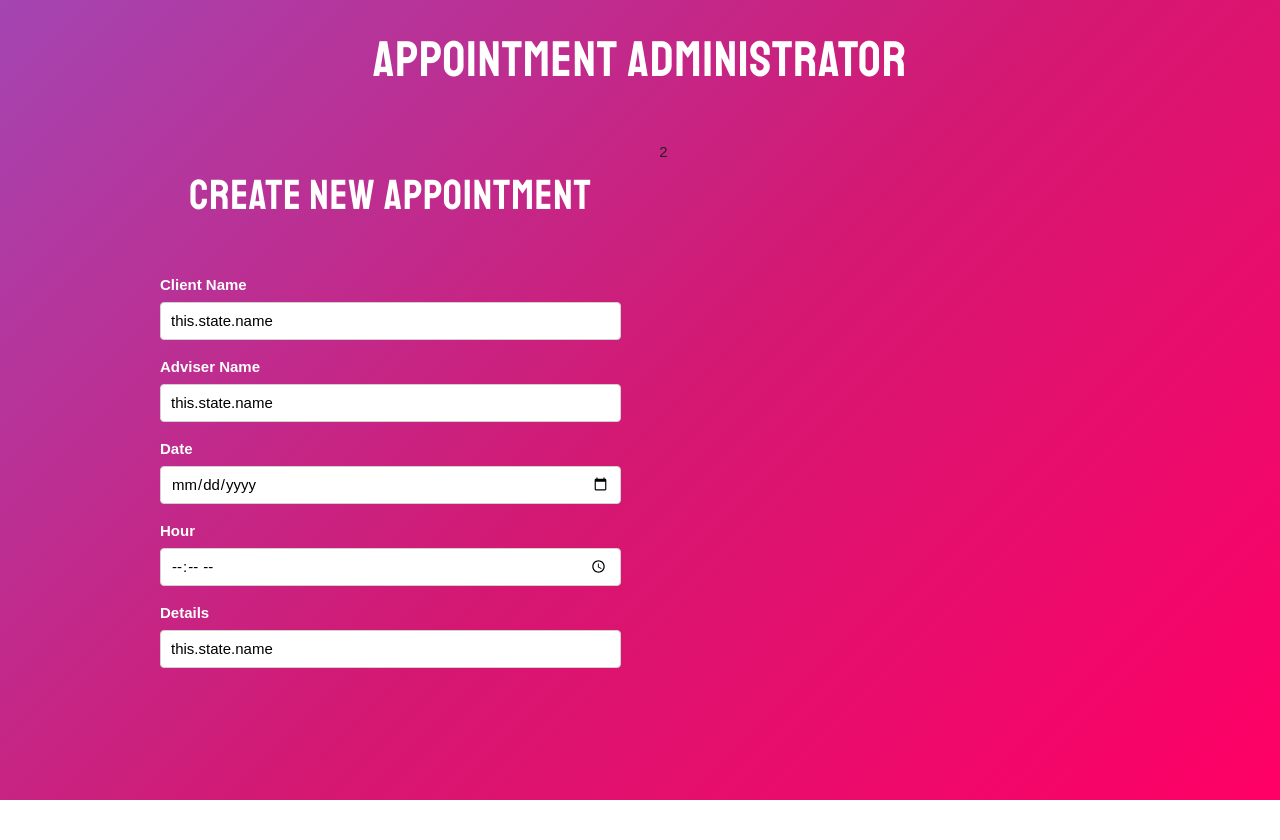
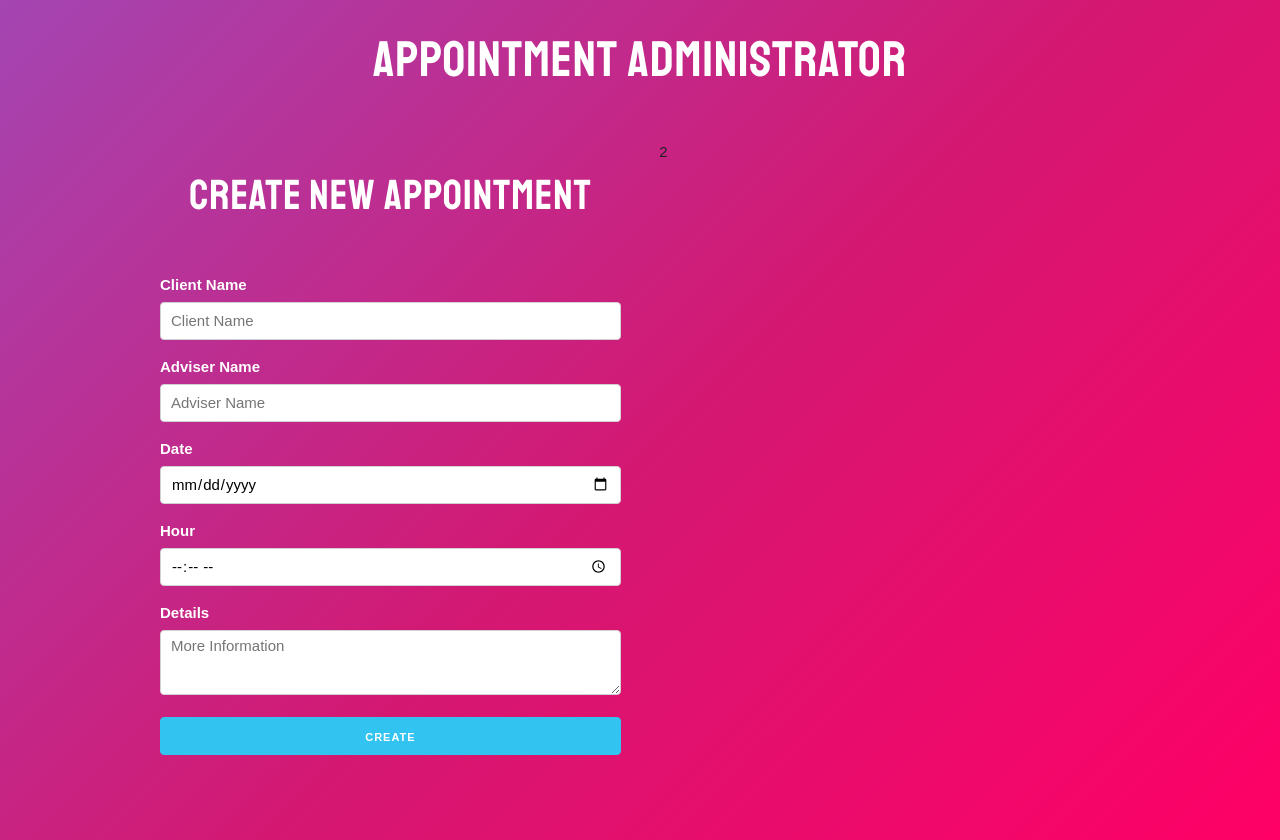
Before and after one commit to MauricioParadaG/appointments, a React (Create React App) app: page / in a window 1280 px wide. Before the commit the page ends 800 px from the top, so only its background shows below. Built offline with nearby package versions, Linux system fonts and the light colour scheme.

Commit message:
Creating a form with validation of all filds are required. With hooks, error state message, and Css
Creating a form with validation of all filds are required. With hooks, error state message, and Css

```diff
--- a/src/components/form/Form.component.js
+++ b/src/components/form/Form.component.js
@@ -1,18 +1,70 @@
-import React, {Fragment} from 'react'
+import React, {Fragment, useState} from 'react'
 
 const FormComponent = () => {
+
+    const [appointment, setAppointmentState] = useState(
+        {
+           client:'',
+           adviser:'',
+           date:'',
+           hour:'',
+           details:''
+        }
+      );
+
+    const [error, setErrorState] = useState(false);
+
+
+    const onChangeForm = event => {
+        setAppointmentState({
+            ...appointment,
+            [event.target.name]: event.target.value
+        });
+    }
+
+    //const {client, advisor, date, hour, details} = appointment;
+
+    const onSubmit = event => {
+        event.preventDefault();
+        // validation
+        if (appointment.client.trim() ==='' ||          appointment.adviser.trim() ==='' ||
+        appointment.date.trim() ==='' ||
+        appointment.hour.trim() ==='' ||
+        appointment.details.trim() ==='' )
+        //console.log("one or more filds are empty");
+            setErrorState(true);
+            return;
+/*
+        const newAppointnment = {
+            client: state.userSelected,
+            adviser: state.title,
+            date: state.content,
+            hour: state.date,
+            details:''
+        };
+*/
+    }
+
+
+
     return (
         <Fragment>
             <h2>Create New Appointment</h2>
-            <form onSubmit={1}>
+            {/** if - error message with .css*/}
+            {error ?
+            <p className="alert-error">All filds are required</p>
+            : null
+            }
+
+            <form onSubmit={onSubmit}>
             {/** Client */}
                 <label>Client Name</label>
                  <input type="text"
                  name= "client"
                  placeholder="Client Name"
                  className="u-full-width"
-                 onChange={"this.onChangeName"}
-                 value={"this.state.name"}
+                 onChange={onChangeForm}
+                 value={appointment.client}
                 />
             {/** Adviser */}
                 <label>Adviser Name</label>
@@ -20,16 +72,16 @@ const FormComponent = () => {
                  name= "adviser"
                  placeholder="Adviser Name"
                  className="u-full-width"
-                 onChange={"this.onChangeName"}
-                 value={"this.state.name"}
+                 onChange={onChangeForm}
+                 value={appointment.adviser}
                 />
             {/** Date */}
                 <label>Date</label>
                  <input type="date"
                  name= "date"
                  className="u-full-width"
-                 onChange={"this.onChangeName"}
-                /*value={"this.state.name"}*/
+                 onChange={onChangeForm}
+                 value={appointment.date}
                 />
 
             {/** Hour */}
@@ -37,19 +89,24 @@ const FormComponent = () => {
                  <input type="time"
                  name= "hour"
                  className="u-full-width"
-                 onChange={"this.onChangeName"}
-               /*  value={"this.state.name"}*/
+                 onChange={onChangeForm}
+                 value={appointment.hour}
                 />
 
             {/** Details */}
                 <label>Details</label>
-                 <input type="text"
+                <textarea type="text"
                  name= "details"
                  placeholder="More Information"
                  className="u-full-width"
-                 onChange={"this.onChangeName"}
-                 value={"this.state.name"}
-                />
+                 onChange={onChangeForm}
+                 value={appointment.details}></textarea>
+
+            {/** Button */}
+                <button type="submit"
+                className="u-full-width button-primary">
+                    Create
+                </button>
 
             </form>
 
```
